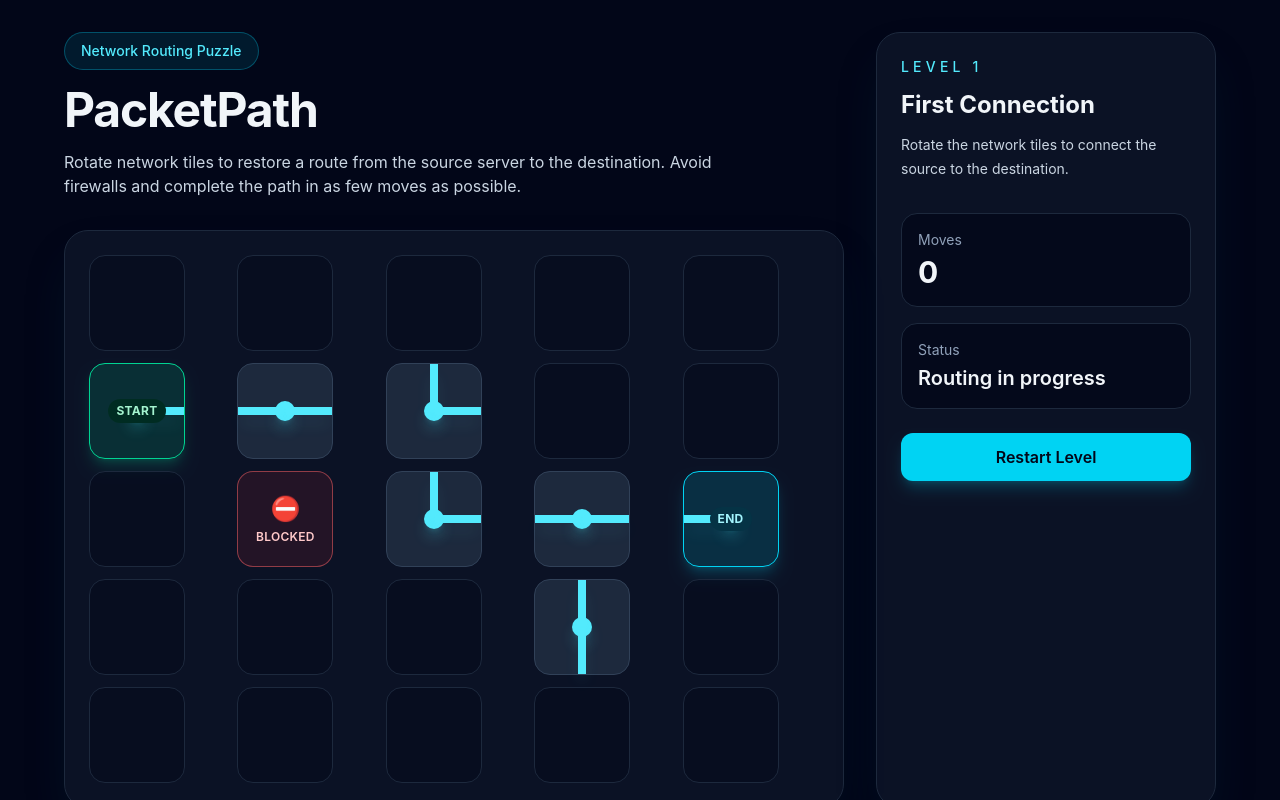
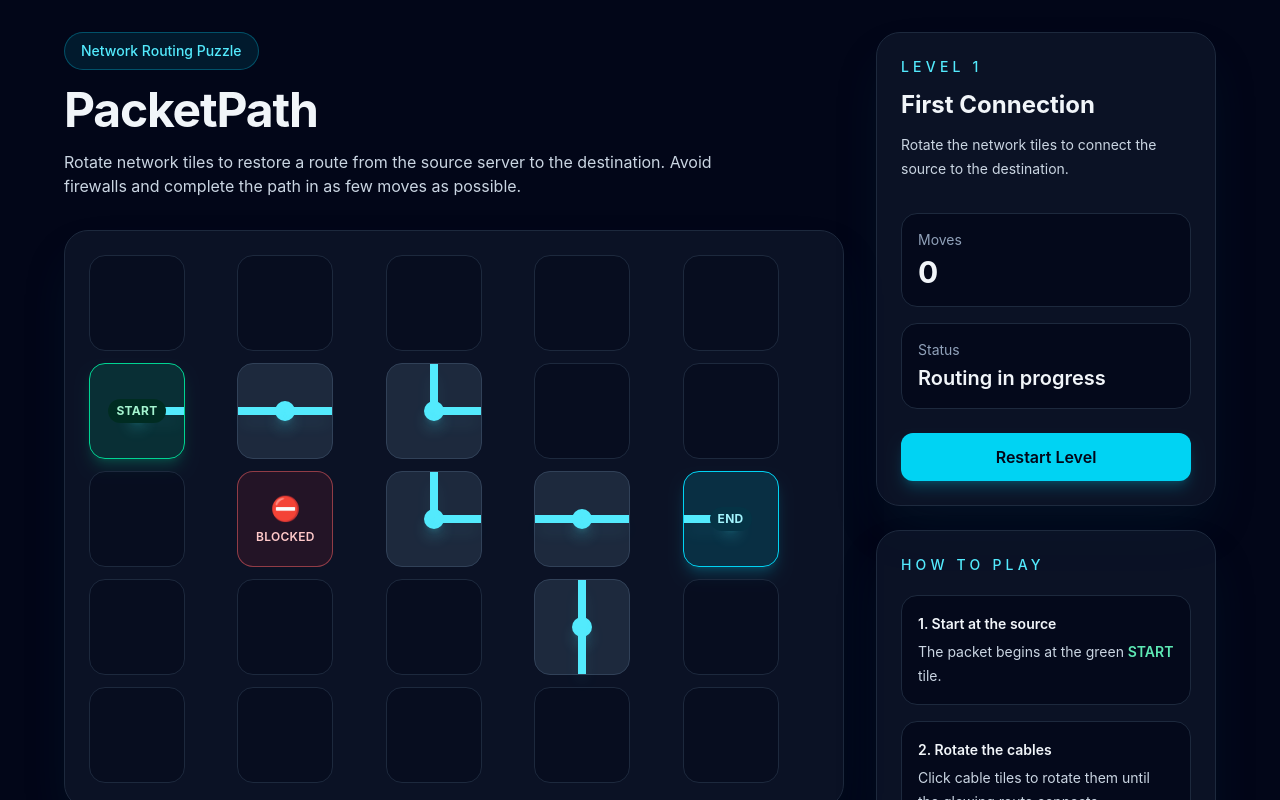
Before and after one commit to simonlartey/packet-path, a React (Vite) app: page / in a window 1280 px wide. Shown: the top 800 px of the page. Built offline with nearby package versions, Linux system fonts and the light colour scheme.

Commit message:
Display tutorial alongside game board

```diff
--- a/src/App.tsx
+++ b/src/App.tsx
@@ -1,7 +1,9 @@
 import { useState } from 'react'
 import { GameBoard } from './components/GameBoard'
+import { TutorialPanel } from './components/TutorialPanel'
 import { createGameState, rotateTile } from './game/engine'
 import { levels } from './game/levels'
+
 
 function App() {
   const [gameState, setGameState] = useState(() => createGameState(levels[0]))
@@ -34,6 +36,7 @@ function App() {
           </div>
         </div>
 
+        <div className="space-y-6">
           <aside className="rounded-3xl border border-slate-800 bg-slate-900/70 p-6 shadow-2xl shadow-cyan-950/30">
             <p className="text-sm font-medium uppercase tracking-[0.3em] text-cyan-300">
               Level {gameState.level.id}
@@ -73,6 +76,9 @@ function App() {
               Restart Level
             </button>
           </aside>
+
+          <TutorialPanel />
+        </div>
       </section>
     </main>
   )
```
Lines whose indentation alone changed are shown as unchanged.
